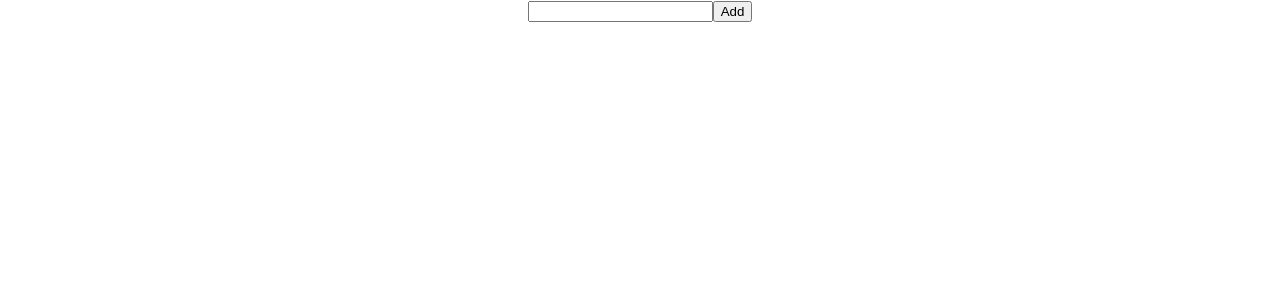
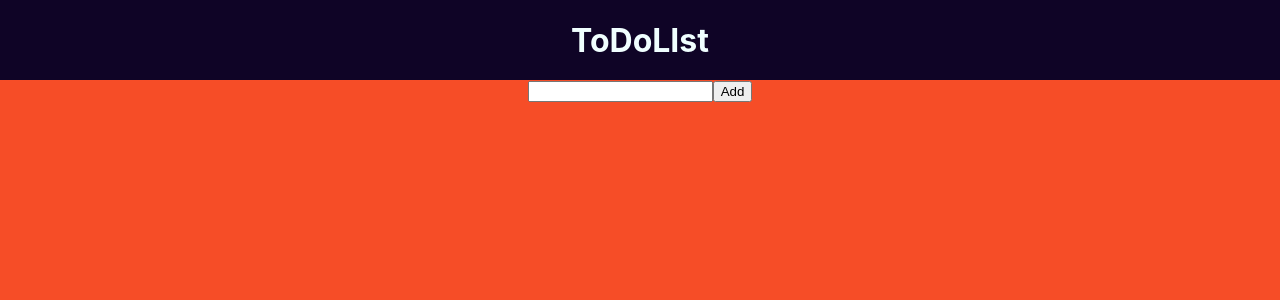
Before and after one commit to VladislavKorovin01/todolist, a React (Create React App) app: page / in a window 1280 px wide. Shown: the top 300 px of the page. Built offline with nearby package versions, Linux system fonts and the light colour scheme; the HTML template or start-up script is replaced by a standard one.

Commit message:
Implemented functionality adding and  delete TodoItem

```diff
--- a/src/App.css
+++ b/src/App.css
@@ -1,3 +1,33 @@
+
 .App {
   text-align: center;
+  background-color: rgb(246, 77, 39);
+  height: 100vh;
 }
+
+.container{
+width: 50%;
+margin: auto;
+}
+
+.header{
+  height: 80px;
+  background-color: rgb(15, 4, 38);
+  display: flex;
+  justify-content: center;
+  align-content: center;
+}
+
+.title{
+  padding: 0;
+  color: azure;
+}
+
+.todoItem{
+  color:rgb(15, 4, 38);;
+  display: flex;
+  flex-direction: row;
+  flex-wrap: nowrap;
+  justify-content: space-between;
+  min-width: 300px;
+}
--- a/src/App.js
+++ b/src/App.js
@@ -1,18 +1,28 @@
 import './App.css';
 import React,{useState} from 'react';
 import TodoInputForm from './components/TodoInputForm';
+import TodoList from './components/TodoList';
+import Header from './components/Header';
 
 function App() {
+  const[todolist, setTodolist]=useState([]);
 
+  function Add(todo){
+    setTodolist([...todolist,todo]);
+    console.log(todolist);
+  }
 
-  function Add(e){
-    e.preventDefault();
-
+  function Delete(id){
+    setTodolist(todolist.filter((t)=>t.id===id));
   }
 
   return (
     <div className="App">
-      <TodoInputForm/>
+      <Header/>
+      <div className='container'>
+        <TodoInputForm Add={Add}/>
+        <TodoList todolist={todolist} Delete={Delete}/>
+      </div>
     </div>
   );
 }
--- /dev/null
+++ b/src/components/Header.jsx
@@ -0,0 +1,11 @@
+import React from 'react';
+
+function Header(){
+    return(
+        <div className='header'>
+            <h1 className='title'> ToDoLIst</h1>
+        </div>
+    );
+}
+
+export default Header;
--- a/src/components/TodoInputForm.jsx
+++ b/src/components/TodoInputForm.jsx
@@ -1,9 +1,14 @@
 import React,{useState} from 'react';
 
-function TodoInputForm(){
+function TodoInputForm({Add}){
 
     const[todo,setTodo]= useState({id: Date.now(), text: '', dateAdd: Date.now(), isComplete: false});
 
+    function AddNewTodo(e){
+        e.preventDefault();
+        Add(todo);
+        setTodo({id: 0, text: '', dateAdd: '', isComplete: false});
+    }
     return(
         <form className='inputTodo'>
         <input
@@ -11,7 +16,7 @@ function TodoInputForm(){
           type="text"
           onChange={(e)=>setTodo({...todo, text: e.target.value})}
         />
-        <button onClick={(e)=>""}>Add</button>
+        <button onClick={(e)=>AddNewTodo(e)}>Add</button>
       </form>
     );
 }
--- a/src/components/TodoItem.jsx
+++ b/src/components/TodoItem.jsx
@@ -1,9 +1,15 @@
 import React from "react";
 
-function TodoItem(){
+function TodoItem({todo,index,Delete}){
     return(
-        <div>
-
+        <div className="todoItem">
+            <div>
+                {index}{todo.text}{todo.isComplete}
+            </div>
+            <div>
+                <button>Edit</button>
+                <button onClick={()=>Delete(todo.id)}>Delete</button>
+            </div>
         </div>
     );
 }
--- a/src/components/TodoList.jsx
+++ b/src/components/TodoList.jsx
@@ -1,9 +1,13 @@
 import React from 'react';
+import TodoItem from './TodoItem';
 
-function TodoList(){
+function TodoList({todolist, Delete}){
     return(
         <div>
-
+            {todolist.map((todo,index)=>
+            <div key={todo.id}>
+                <TodoItem todo={todo} index={index+1} Delete={Delete}/>
+            </div>)}
         </div>
     );
 }
```
